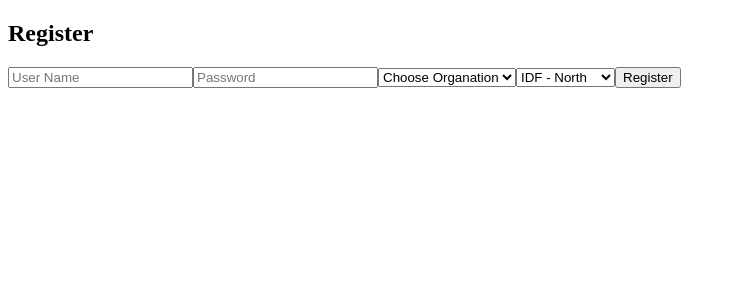
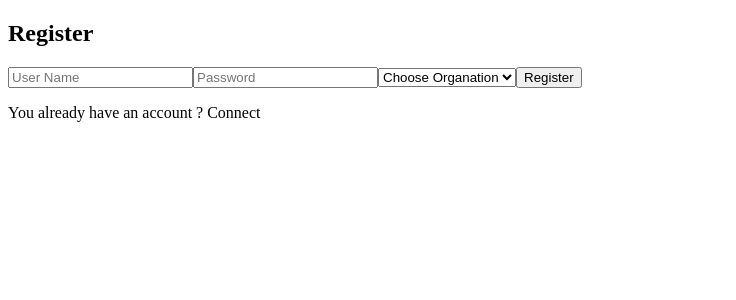
Before and after one commit to Yaakovben/clientSimulation, a React (Vite) app: page /register in a window 1280 px wide. Shown: the top 300 px of the page, without its empty margins (0-736 px from the left). Built offline with nearby package versions, Linux system fonts and the light colour scheme.

Commit message:
Improvement in REGISTER including display

```diff
--- a/src/components/auth/Register.tsx
+++ b/src/components/auth/Register.tsx
@@ -9,29 +9,37 @@ export default function Register() {
   const { user } = useAppSelector((state) => state.user);
   const [username,setUserName] = useState("")
   const [password,setPassword] = useState("")
-  const [location,setLocation] = useState("jhjh")
+  const [location,setLocation] = useState("")
   const [organition,setOrgantion] = useState("")
+  const [selectionArea, setselectionArea] = useState(false);
   const navigate = useNavigate();
+
 
   useEffect(() => {
     if (user?._id) {
       navigate("/login");
     }
-  }, []);
-//   useEffect(() => {
-//     if (user?._id) {
-//       navigate("/login");
-//     }
-//   }, [user,password]);
+  }, [user]);
+
   const handleRegister  = async()=>{
     console.log("879");
+    const register = await dispatch(fetchRegister({username,password,organition,location}))
+    console.log("100");
+    if (register.payload && register.payload._id){
+    navigate("/login")
+  }else{
+    alert("All fields are required")
+  }
+  }
 
-    await dispatch(fetchRegister({username,password,organition,location}))
-    console.log("100");
-
-    navigate("/login")
-
+const handelShowArea = (select:string)=>{
+  setOrgantion(select)
+  if (select == "IDF") {
+    setselectionArea(true)
+  }else{
+    setselectionArea(false)
   }
+}
 
 
 
@@ -47,25 +55,27 @@ export default function Register() {
     placeholder='Password'
     value={password}
     onChange={(e)=>setPassword(e.target.value)}/>
-    <select value={organition} onChange={(e)=>setOrgantion(e.target.value)}>
+    <select value={organition} onChange={(e)=>handelShowArea(e.target.value)}>
         <option value=""  disabled hidden>Choose Organation</option>
-        <option value="IDF - North">IDF - North</option>
-        <option value="IDF - South">IDF - South</option>
-        <option value="IDF - Center">IDF - Center</option>
-        <option value="IDF - West Bank">IDF - West Bank</option>
-        <option value="5">Five</option>
-    </select>
-    <select value={location} onChange={(e)=>setLocation(e.target.value)}>
-        <option value=""  disabled hidden>Choose area</option>
-        <option value="IDF">IDF - North</option>
+        <option value="IDF">IDF</option>
         <option value="Hezbollah">Hezbollah</option>
         <option value="Hamas">Hamas</option>
         <option value="IRGC">IRGC</option>
         <option value="Houthis">Houthis</option>
     </select>
+    {selectionArea&&
+    <select value={location} onChange={(e)=>setLocation(e.target.value)}>
+        <option value=""  disabled hidden>Choose area</option>
+        <option value="IDF - North">IDF - North</option>
+        <option value="IDF - South">IDF - South</option>
+        <option value="IDF - Center">IDF - Center</option>
+        <option value="IDF - West Bank">IDF - West Bank</option>
 
+    </select>
+    }
 
     <button onClick={handleRegister}>Register</button>
+    <p>You already have an account ? <a onClick={() => navigate("/login")}className="login-link">Connect</a></p>
     </div>
 </div>
 }
```
